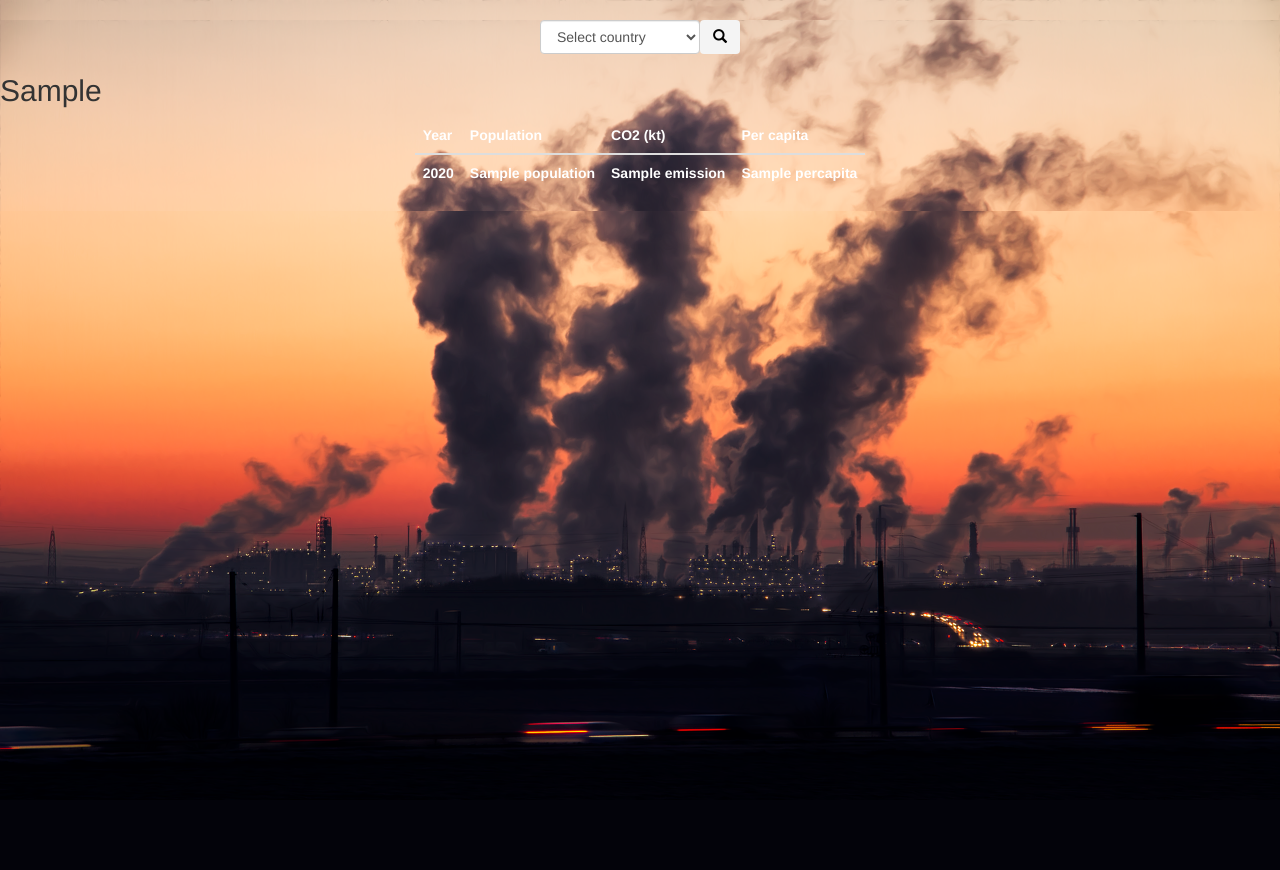
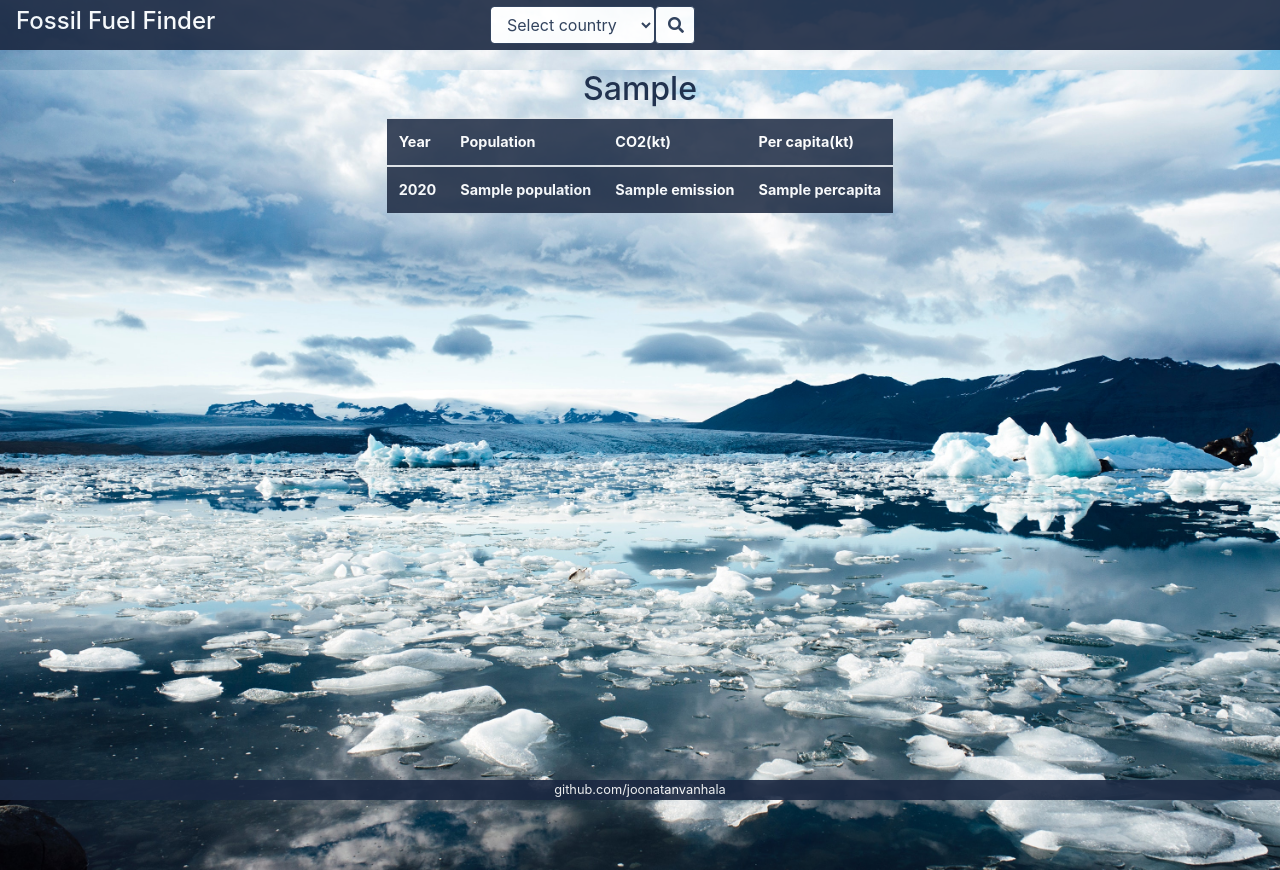
Before and after one commit to joonatanvanhala/Django, a Django app: template Emissions/datahandler/templates/index/datatable.html in a window 1280 px wide. Before the commit the page ends 751 px from the top, so only its background shows below. Run offline with Django 3.2, Linux system fonts and the light colour scheme; the template is opened without the code that fills it: most values are stand-ins (such as "Sample title", 1, 10 or a date in 2020); lists and menus that the app fills with data are empty; some libraries are stand-ins or nearby versions.

Commit message:
Style changed, navbar/footer added

```diff
--- a/Emissions/Emissions/urls.py
+++ b/Emissions/Emissions/urls.py
@@ -2,6 +2,7 @@ from django.contrib import admin
 from django.urls import path, include
 
 urlpatterns = [
+    path('', include('datahandler.urls')),
     path('admin/', admin.site.urls),
     path('emissions/', include('datahandler.urls'))
 ]
--- a/Emissions/datahandler/static/css/style.css
+++ b/Emissions/datahandler/static/css/style.css
@@ -1,39 +1,101 @@
+/*TABLE   6da6ad    558ca8  34627a 233e4c*/
 .container {
-  opacity: 1;
-
-  display: flex; /* or inline-flex */
+  font-size: 0.9em;
+  margin-top: 10px;
+  opacity: 0.85;
+  display: flex;
+  margin-bottom: 65px;
   justify-content: center;
-
 }
 .container .table{
+  table-layout:auto;
+  background-color:#1b2942;
   opacity: 1;
-
   align-self: center;
   color: white;
 }
-.form-signin {
+/*SELECT FORM*/
+nav {
+  opacity: 0.9;
+  position: relative;
+  background-color: #1b2942;
+  height: 50px;
+  color:white;
+}
+h4{
+  color:white;
+}
+.navbar-nav.navbar-center {
+    position: absolute;
+    left: 50%;
+    transform: translatex(-50%);
+}
+.form-search{
+  text-align: center;
+  display: flex;
+  /*z-index: 9;
+  position: fixed;
   opacity: 1;
   display: flex;
   margin-top: 20px;
-  width: 100%;
+  width: 300px;
   max-width: 330px;
-  margin: 100 auto;
+  margin: 100 auto;*/
 }
 .form {
-  opacity: 1;
-   width: 200px;
-   display: block;
+   opacity: 1;
+   width: 300px;
+   display: flex;
    margin-left: auto;
    margin-right: auto;
 }
+.form select{
+  color: #21324f;
+  background-color: white;
+  border-color: #21324f;
+}
 .form button{
+  background-color:white;
+  border-color: #21324f;
   opacity: 1;
   width: 40px;
-  background-color: #f4f4f4;
-  color:black;
 }
+.form i {
+ color: #21324f;
+}
+/*BACKGROUND*/
 html, body{
-  background-image: url("air2.png");
-  background-repeat: no-repeat;
-  background-size:cover;
+  font-family: 'Montserrat', sans-serif;
+  height: 100%;
+  background: url('glacier.jpg') no-repeat center center fixed;*/
+  -webkit-background-size: cover;
+  -moz-background-size: cover;
+  -o-background-size: cover;
+  background-size: cover;
+
 }
+/*COUNTRYNAME*/
+body h2 {
+  margin-top: 70px;
+  display: block;
+  text-align: center;
+  color:#21324f;
+}
+/*FOOTER*/
+.footer {
+  opacity: 0.9;
+  position: fixed;
+  text-align: center;
+  display: block;
+  width:100%;
+  font-size: 0.8em;
+  bottom: 0;
+  height: 20px;
+  float: right;
+  z-index: 1;
+  color:white;
+  background-color: #1b2942;
+}
+.footer a{
+  color:white;
+}
--- a/Emissions/datahandler/templates/index/datatable.html
+++ b/Emissions/datahandler/templates/index/datatable.html
@@ -1,41 +1,43 @@
-{% extends 'index/layout.html' %}
 {% block content %}
-{% load static %}
 {% include 'index/search.html' %}
-<h2>{{selectedCountry}}</h2>
+<h2 class = "animated fadeIn">{{selectedCountry}}</h2>
 <div class="container" name="showEmissions">
-    <div class="col-sm">
-    <table class="table">
-    <thead>
+    <div class="col-mr-0">
+    <table class="table table-striped">
+    <thead class = "thead">
       <tr>
-        <th scope="col">Year</th>
-        <th scope="col">Population</th>
+        <th scope="col">Year   </th>
+        <th scope="col">Population   </th>
       </tr>
     </thead>
     <tbody>
         {%for year, population in populations.items %}
         <tr>
-          <th scope="row">{{year}}</th>
+          <th  scope="row">{{year}}</th>
           <th scope="row">{{population}}</th>
         </tr>
         {% endfor %}
     </tbody>
   </table>
   </div>
-  <div class="col-sm">
-  <table class="table">
-  <thead>
+  <div class="col-ml-0">
+  <table class="table table-striped">
+  <thead >
     <tr>
-      <th scope="col">CO2 (kt)</th>
-      <th scope="col">Per capita</th>
+      <th scope="col">CO2(kt)</th>
+      <th scope="col">Per capita(kt)</th>
     </tr>
   </thead>
   <tbody>
-      {%for emission, percapita in emissions.items %}
+      {%for percapita, emission in emissions.items %}
       <tr>
-        {% if percapita == "None" %}
-          <th scope="row">None</th>
-          <th scope="row">None</th>
+        {% if emission == "None" %}
+          <th scope="row">
+            <span title="No data is available from this year">None</span>
+          </th>
+          <th scope="row">
+            <span title="No data is available from this year">None</span>
+          </th>
         {% else %}
           <th scope="row">{{emission}}</th>
           <th scope="row">{{percapita}}</th>
--- /dev/null
+++ b/Emissions/datahandler/templates/index/footer.html
@@ -0,0 +1,4 @@
+<footer class="footer">
+  <p>@Joonatan Vanhala</p>
+  <a href="http://github.com/joonatanvanhala">github.com/joonatanvanhala</a>
+</footer>
--- a/Emissions/datahandler/templates/index/layout.html
+++ b/Emissions/datahandler/templates/index/layout.html
@@ -3,15 +3,22 @@
 <head>
   <meta charset="UTF-8">
   {% load static %}
+  <link rel="stylesheet" href="https://cdnjs.cloudflare.com/ajax/libs/animate.css/3.7.0/animate.min.css">
+  <link href="https://fonts.googleapis.com/css?family=Montserrat" rel="stylesheet">
+  <link rel="stylesheet" href="https://use.fontawesome.com/releases/v5.6.3/css/all.css" integrity="sha384-UHRtZLI+pbxtHCWp1t77Bi1L4ZtiqrqD80Kn4Z8NTSRyMA2Fd33n5dQ8lWUE00s/" crossorigin="anonymous">
   <link rel="stylesheet"  href="{% static 'css/style.css' %}">
-  <link rel="stylesheet" href="https://maxcdn.bootstrapcdn.com/bootstrap/3.4.0/css/bootstrap.min.css">
-  <script src="https://ajax.googleapis.com/ajax/libs/jquery/3.3.1/jquery.min.js"></script>
-  <script src="https://maxcdn.bootstrapcdn.com/bootstrap/3.4.0/js/bootstrap.min.js"></script>
+  <link rel="stylesheet" href="https://stackpath.bootstrapcdn.com/bootstrap/4.1.3/css/bootstrap.min.css" integrity="sha384-MCw98/SFnGE8fJT3GXwEOngsV7Zt27NXFoaoApmYm81iuXoPkFOJwJ8ERdknLPMO" crossorigin="anonymous">
+  <script src="https://code.jquery.com/jquery-3.3.1.slim.min.js" integrity="sha384-q8i/X+965DzO0rT7abK41JStQIAqVgRVzpbzo5smXKp4YfRvH+8abtTE1Pi6jizo" crossorigin="anonymous"></script>
+  <script src="https://cdnjs.cloudflare.com/ajax/libs/popper.js/1.14.3/umd/popper.min.js" integrity="sha384-ZMP7rVo3mIykV+2+9J3UJ46jBk0WLaUAdn689aCwoqbBJiSnjAK/l8WvCWPIPm49" crossorigin="anonymous"></script>
+  <script src="https://stackpath.bootstrapcdn.com/bootstrap/4.1.3/js/bootstrap.min.js" integrity="sha384-ChfqqxuZUCnJSK3+MXmPNIyE6ZbWh2IMqE241rYiqJxyMiZ6OW/JmZQ5stwEULTy" crossorigin="anonymous"></script>
   <meta name="viewport" content="width=device-width, initial-scale=1.0">
   <meta http-equiv="X-UA-Compatible" content="ie=edge">
   <title>CO2 Emissions</title>
   <body>
     {% block content %}
     {% endblock %}
+    <div class = footer>
+      <a style: "color:white" href="http://github.com/joonatanvanhala">github.com/joonatanvanhala</a>
+  </div>
 </body>
 </html>
--- a/Emissions/datahandler/templates/index/search.html
+++ b/Emissions/datahandler/templates/index/search.html
@@ -1,7 +1,12 @@
 {% extends 'index/layout.html' %}
 {% block content %}
+<nav class="navbar navbar-expand-lg fixed-top">
+  <div class="collapse navbar-collapse" id="navbarCollapse">
+          <h4>Fossil Fuel Finder</h4>
+    </div>
+  <ul class="nav navbar-nav navbar-center">
   <div class="form">
-<form class="form-signin" action="{% url 'search' %}" method="post">
+  <form class="form-search" action="{% url 'search' %}" method="post">
     {% csrf_token %}
      <select class="form-control" id="select" name="select">
            <option value="" disabled selected>Select country</option>
@@ -10,8 +15,10 @@
          {% endfor %}
      </select>
      <button class="btn btn-sq-xs btn-dange" type="submit">
-     <span class="glyphicon glyphicon-search"></span>
+       <i class='fas fa-search'></i>
      </button>
    </form>
    </div>
+   </ul>
+ </nav>
  {% endblock %}
--- a/Emissions/datahandler/urls.py
+++ b/Emissions/datahandler/urls.py
@@ -4,5 +4,5 @@ from django.urls import path, include
 
 urlpatterns = [
     path('', views.index, name='index'),
-    path('testing', views.search, name='search')
+    path('country', views.search, name='search')
 ];
--- a/Emissions/datahandler/views.py
+++ b/Emissions/datahandler/views.py
@@ -59,11 +59,13 @@ def search(request):
 def emissionsPerCapita(countryPopulation, countryEmissions):
         percapita = {} #key = country's emission value = per capita
         for year,emission in countryEmissions.items():
+            test = countryPopulation.get(year)
             if emission is None or countryPopulation.get(year) is None:
                 strKey = "None" + year
                 percapita[strKey] = "None"
             else:
-                percapita[emission] = "{0:.6f}".format(float(emission) / float(countryPopulation.get(year)))
+                co2Percapita = "{0:.7f}".format(float(emission) / float(countryPopulation.get(year)))
+                percapita[co2Percapita] = "{0:.3f}".format(float(emission))
         return percapita
 
 def findCountriesPopulation(country, request):
```
Also changed, not shown: Emissions/Emissions/settings.py (+2 -5 lines), Emissions/datahandler/models.py (+0 -7 lines), Emissions/style.css (deleted, +0 -34 lines), Emissions/datahandler/static/css/air.jpg (deleted), Emissions/datahandler/static/css/air2.png (deleted), Emissions/datahandler/static/css/glacier.jpg (added), Emissions/datahandler/static/css/pollution.jpg (added). Lines whose indentation alone changed are shown as unchanged.
